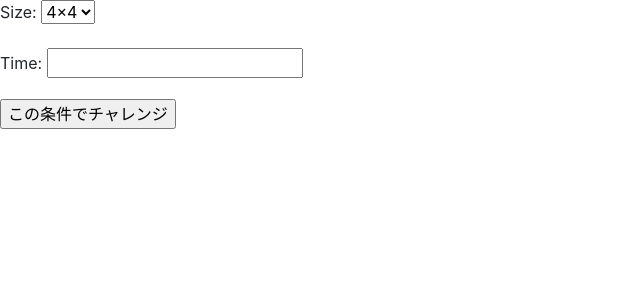
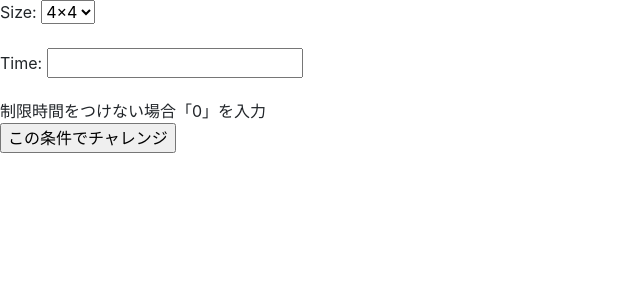
Before and after one commit to kf53495/flash64, a Django app: page /selection/ in a window 1280 px wide. Shown: the part 56-356 px from the top of the page, without its empty margins (0-640 px from the left). Run offline with Django 4.2, Linux system fonts and the light colour scheme; the visitor is signed in with stand-in values (Sample User, id 1); some libraries are stand-ins or nearby versions.

Commit message:
制限時間に0を入力しない場合、制限時間を表示しないように実装

```diff
--- a/memory64/forms.py
+++ b/memory64/forms.py
@@ -13,12 +13,12 @@ class SettingForm(forms.Form):
       widget=forms.widgets.Select
     )
     time = forms.IntegerField(
-      required=False,
+      required=True,
     )
 
     def clean_time(self):
       time = self.cleaned_data['time']
-      if time < 1 or time > 101:
+      if time < 0 or time > 101:
         raise forms.ValidationError('0~100の半角数字で指定してください')
 
       return time
--- a/memory64/templates/selection.html
+++ b/memory64/templates/selection.html
@@ -12,6 +12,9 @@
     <form action="{% url 'memory' %}" method="post">
       {% csrf_token %}
       {{ form.as_p }}
+      <div>
+        制限時間をつけない場合「0」を入力
+      </div>
       <input type="submit" value="この条件でチャレンジ"/>
     </form>
   </body>
```
Also changed, not shown: memory64/templates/memory.html (+6 -4 lines).
